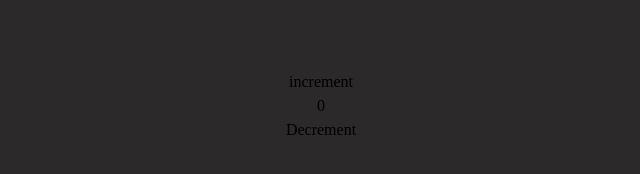
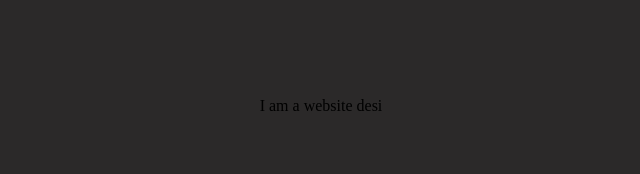
Before and after one commit to Bheem-Works/ReactUseState, a React (Vite) app in the folder useState-hooks/: page / in a window 1280 px wide. Shown: the part 294-468 px from the top of the page, without its empty margins (319-959 px from the left). Built offline with nearby package versions, Linux system fonts and the light colour scheme.

Commit message:
autowrite
auto wriite

```diff
--- a/useState-hooks/src/App.jsx
+++ b/useState-hooks/src/App.jsx
@@ -1,12 +1,13 @@
 import React from 'react'
 import Togglebtn from './HideShowButton/Togglebtn'
 import Counter from './Counter/Counter'
-
+import AutoWrite from './autoWrite/AutoWrite'
 function App() {
   return (
     <div>
       {/* <Togglebtn /> */}
-      <Counter />
+      {/* <Counter /> */}
+      <AutoWrite />
     </div>
   )
 }
--- /dev/null
+++ b/useState-hooks/src/autoWrite/AutoWrite.jsx
@@ -0,0 +1,34 @@
+import React,{useState,useEffect} from 'react'
+
+const careers = ['I am a developer','I am a website designer','I am a ui/ux desinger','I am a freelaincer'];
+
+function AutoWrite() {
+    const [careerIndex,setCareerIndex] = useState(0);
+    const [characterIndex,setCharacterIndex] = useState(0);
+
+    useEffect(()=>{
+        const currentCareer = careers[careerIndex];
+        const timeOut = setTimeout(()=>{
+            setCharacterIndex((prev => prev + 1));
+        },200);
+
+        if(characterIndex === currentCareer.length) {
+            setTimeout(() => {
+                setCharacterIndex(0);
+                setCareerIndex((prev) => (prev + 1) % careers.length)
+            }, 1000);
+        }
+
+        return () => clearTimeout(timeOut);
+    },[careerIndex,characterIndex])
+
+    const currentCareer = careers[careerIndex];
+
+  return (
+    <div>
+    <h1 className='text-white text-2xl text-shadow-black font-extrabold uppercase'>{currentCareer.slice(0,characterIndex)}</h1>
+    </div>
+  )
+}
+
+export default AutoWrite
```
Also changed, not shown: 1 other file (tests, documents, lock files or other folders).
